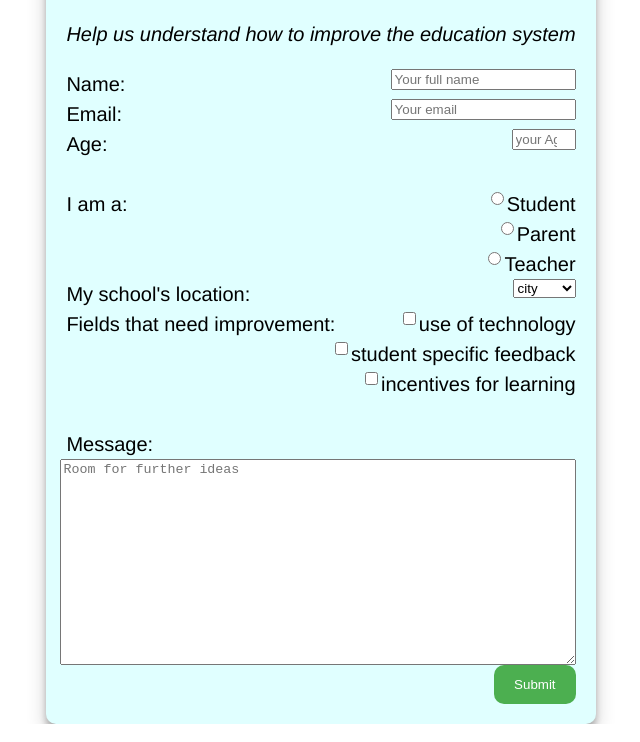
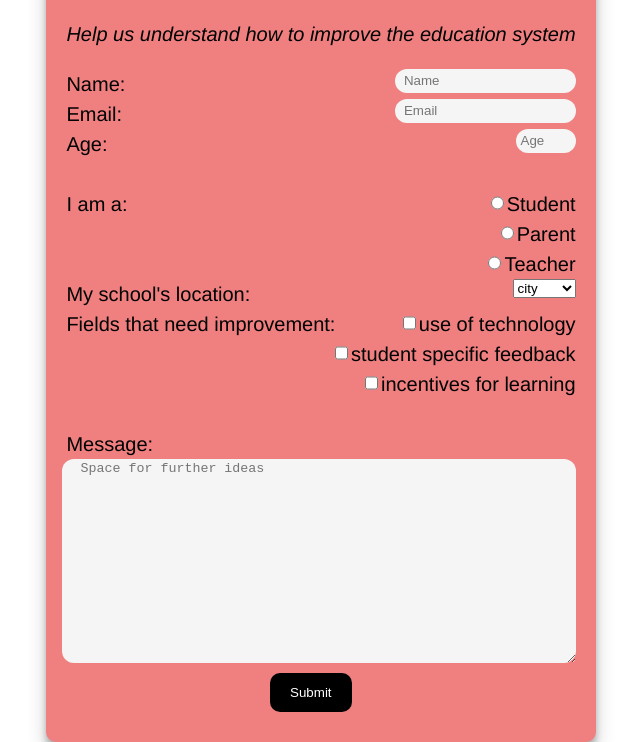
Before and after one commit to tobiasschuett/TributePage, a plain HTML site: page surveyform.html in a window 1280 px wide. Shown: the part 115-857 px from the top of the page, without its empty margins (319-959 px from the left). Drawn offline with Linux system fonts and the light colour scheme.

Commit message:
surveyform improved

```diff
--- a/surveyform.css
+++ b/surveyform.css
@@ -9,15 +9,22 @@ body {
     display: flex;
     justify-content: center;
 }
+input, #Nachricht {
+    background-color: whitesmoke;
+    border-radius: 12px;
+    border: none;
+}
+input {
+    height: 17pt;
+}
 #container {
     padding: 20px;
-    background-color: lightcyan;
+    background-color: lightcoral;
     border-radius: 10px;
     box-shadow: 0 10px 20px rgba(0,0,0,0.19), 0 6px 6px rgba(0,0,0,0.23);
     display: inline-block;
-
 }
-#name, #email, #number, #student, #parent, #teacher, #location, #tech, #person, #incent, #Nachricht, #answer, #submit {
+#name, #email, #number, #student, #parent, #teacher, #location, #tech, #person, #incent, #Nachricht, #answer {
   float: right;
 }
 #Nachricht {
@@ -28,13 +35,15 @@ body {
     font-style: italic;
 }
 button[type=submit] {
-    background-color: #4CAF50;
+    background-color: black;
     color: white;
     padding: 12px 20px;
     border: none;
     border-radius: 10px;
     cursor: pointer;
+    margin: 10px 40% 10px 40%;
 }
 button[type=submit]:hover {
-    background-color: #45a049;
+    background-color: white;
+    color: black;
 }
--- a/surveyform.html
+++ b/surveyform.html
@@ -14,13 +14,13 @@
             <p id="description">Help us understand how to improve the education system</p>
             <form id="survey-form">
                 <label id="name-label" for="name">Name:
-                <input id="name" type="text" placeholder="Your full name" required></label> <br>
+                <input id="name" type="text" placeholder="  Name" required></label> <br>
 
                 <label id="email-label" for="email">Email:
-                <input id="email" type="email" placeholder="Your email" required></label> <br>
+                <input id="email" type="email" placeholder="  Email" required></label> <br>
 
                 <label id="number-label" for="number">Age:
-                <input id="number" type="number" placeholder="your Age" min="1" max="100" required></label> <br><br>
+                <input id="number" type="number" placeholder=" Age" min="1" max="100" required></label> <br><br>
 
                 <div class="radio">
                     I am a:
@@ -59,7 +59,7 @@
                 </div>
 
                 <label for="Nachricht">Message:</label> <br>
-                <textarea id="Nachricht" name="Nachricht" style="height:200px" placeholder="Room for further ideas"></textarea> <br>
+                <textarea id="Nachricht" name="Nachricht" style="height:200px" placeholder="  Space for further ideas"></textarea> <br>
                 <button id="submit" type="submit">Submit</button><br>
             </form>
             </div>
```
